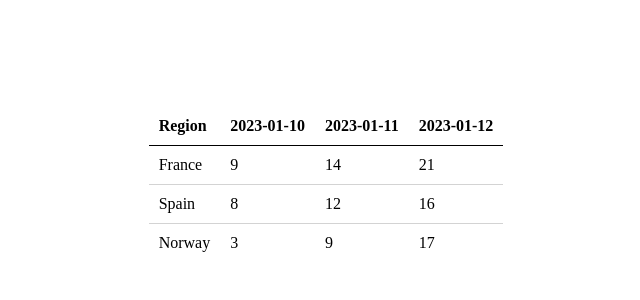
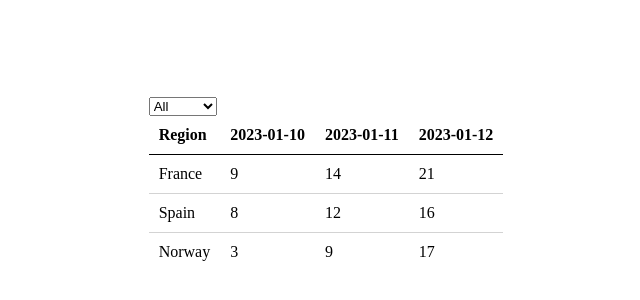
Before and after one commit to Cervest-yvh-test/cervest-yvh-test, a Next.js app: page / in a window 1280 px wide. Shown: the part 216-516 px from the top of the page, without its empty margins (314-954 px from the left). Built offline with nearby package versions, Linux system fonts and the light colour scheme.

Commit message:
Show regions in a simple dropdown

```diff
--- /dev/null
+++ b/components/Dropdown.tsx
@@ -0,0 +1,13 @@
+const ALL = 'All';
+
+function Dropdown({ regions }) {
+
+    return (<select>
+        {['All', ...regions].map(region => {
+            const key = region.toLowerCase();
+            return <option key={key} value={key}>{region}</option>
+        })}
+    </select>)
+}
+
+export default Dropdown;
--- a/pages/index.tsx
+++ b/pages/index.tsx
@@ -1,5 +1,6 @@
 import useSWR from 'swr'
 import { Table } from '../components';
+import Dropdown from '../components/Dropdown';
 import { Column, Row } from '../types';
 
 const ENDPOINT = '/api/rainfall';
@@ -54,9 +55,12 @@ function Index() {
   if (!data) return null;
   const rows = getRows(data);
   const columns = getColumns(data);
-
+  const regions = rows.map(r => r.regionName);
   return (
-    <Table rows={rows} columns={columns} />
+    <>
+      <Dropdown regions={regions} />
+      <Table rows={rows} columns={columns} />
+    </>
   );
 }
 
```
